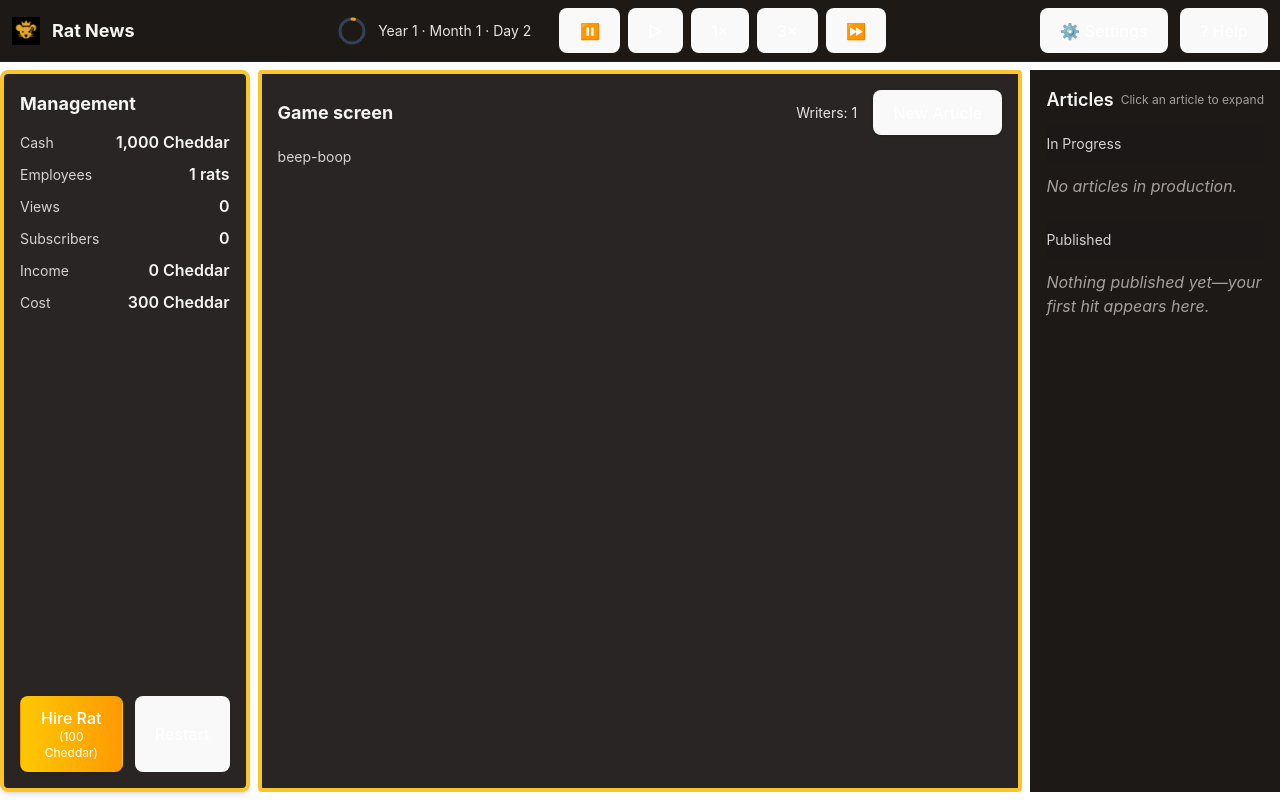
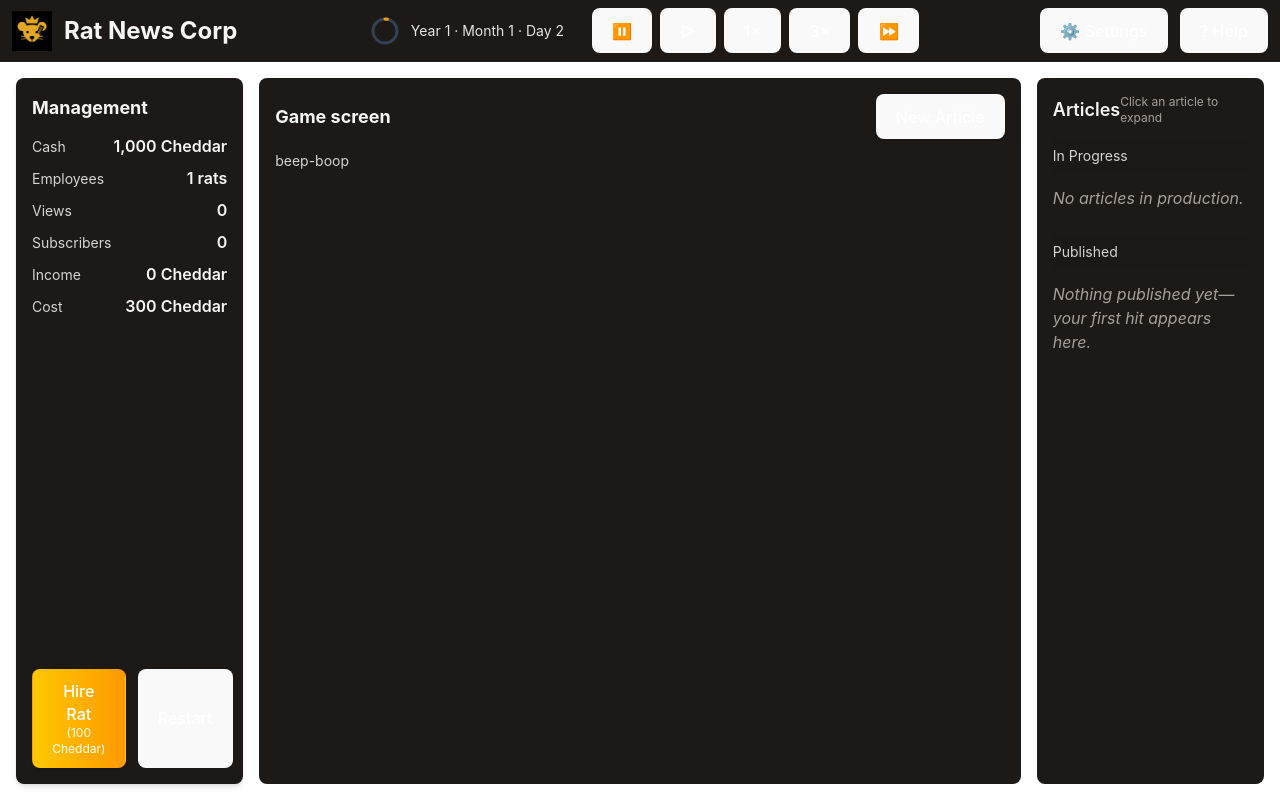
Before and after one commit to davidhaas6/rat-news-tycoon, a React (Vite) app: page / in a window 1280 px wide. Built offline with nearby package versions, Linux system fonts and the light colour scheme.

Commit message:
spacing and layout tweaks

```diff
--- a/src/App.tsx
+++ b/src/App.tsx
@@ -10,7 +10,7 @@ import RightStatusPanel from './components/RightStatusPanel';
 export default function App() {
   useGameLoop();
   return (
-    <main className="grid grid-cols-1 md:grid-cols-5 grid-rows-[auto_1fr_auto] gap-2 w-screen h-dvh overflow-y-auto">
+    <main className="grid grid-cols-1 gap-4 md:grid-cols-5 grid-rows-[auto_1fr_auto] w-screen h-dvh overflow-y-auto">
       <div className="col-span-full"><Header /></div>
 
       {/* middle row → re-orders on small screens */}
--- a/src/components/Header.tsx
+++ b/src/components/Header.tsx
@@ -63,11 +63,11 @@ export default function Header() {
       <div className="w-full flex items-center justify-between gap-4">
         {/* Left */}
         <div className="flex items-center gap-3">
-          <img src="/favicon/favicon-32x32.png" alt="Rat" className="w-7 h-7" />
+          <img src="/favicon/favicon-96x96.png" alt="Rat" className="w-10 h-10" />
           <div className="min-w-[120px]">
             {!editing ? (
               <div
-                className="text-lg font-bold cursor-text select-none"
+                className="text-2xl font-bold cursor-text select-none"
                 role="button"
                 tabIndex={0}
                 onClick={() => {
--- a/src/components/RightStatusPanel.tsx
+++ b/src/components/RightStatusPanel.tsx
@@ -180,7 +180,7 @@ export default function RightStatusPanel() {
   }
 
   return (
-    <aside className="h-full bg-stone-900 text-stone-100 p-4 flex flex-col">
+    <aside className="h-full bg-stone-900 text-stone-100 p-4 flex flex-col rounded-lg mx-4 md:ml-0">
       {/* Top header with compact label at top-right by request — we'll show a short hint */}
       <div className="flex items-center justify-between mb-3">
         <h3 className="text-lg font-semibold">Articles</h3>
--- a/src/components/dash/FinancePanel.tsx
+++ b/src/components/dash/FinancePanel.tsx
@@ -15,7 +15,7 @@ export default function FinancePanel() {
   const timestamp = useGame(s => s.getTimeStamp)
 
   return (
-    <section className="rounded-lg p-4 bg-stone-800 text-stone-100 border-4 yellow-border shadow-md flex flex-col h-full">
+    <section className="rounded-lg p-4 bg-stone-900 text-stone-100 shadow-md flex flex-col h-full mx-4 md:mr-0">
       <header className="mb-3">
         <div className="flex items-baseline justify-between">
           <h2 className="text-lg font-bold">Management</h2>
--- a/src/components/dash/Screen.tsx
+++ b/src/components/dash/Screen.tsx
@@ -3,7 +3,6 @@ import { useGame } from '../../stores/useGame';
 import PublishPanel from '../PublishPanel';
 
 export default function Screen() {
-  const n_writers = useGame(s => s.writers);
   const publishArticle = useGame(s => s.publishArticle);
   const [showPublish, setShowPublish] = useState(false);
 
@@ -14,11 +13,10 @@ export default function Screen() {
   }
 
   return (
-    <section className="rounded min-w-[320px] w-full h-full bg-stone-800 text-stone-100 p-4 border-4 yellow-border">
+    <section className="rounded-lg min-w-[320px] w-full h-full bg-stone-900 text-stone-100 p-4 mx-4 md:mx-0">
       <div className="flex items-center justify-between">
         <h2 className="text-lg font-bold">Game screen</h2>
         <div className="flex items-center gap-2">
-          <span className="text-sm text-stone-200 mr-2">Writers: {n_writers}</span>
           <button
             onClick={() => setShowPublish(true)}
             className="px-3 py-2 bg-yellow-400 text-stone-900 rounded font-medium shadow"
--- a/src/stores/useGame.ts
+++ b/src/stores/useGame.ts
@@ -51,7 +51,7 @@ const INIT_STATE: GameState = {
   subscribers: 0,
   month: 0,
 
-  publicationName: "Rat News",
+  publicationName: "Rat News Corp",
   tickSpeed: 1,
   paused: false,
 }
```
